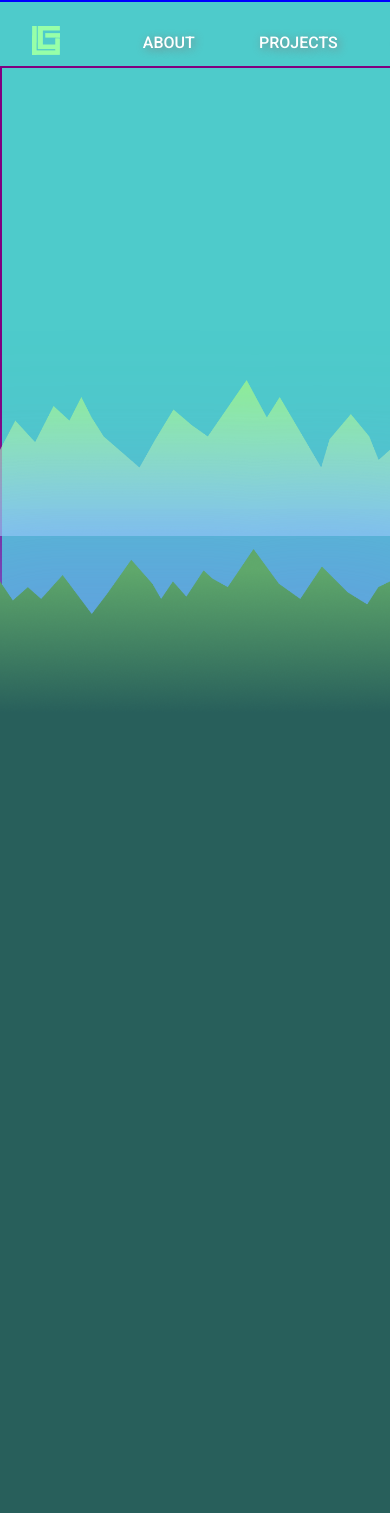
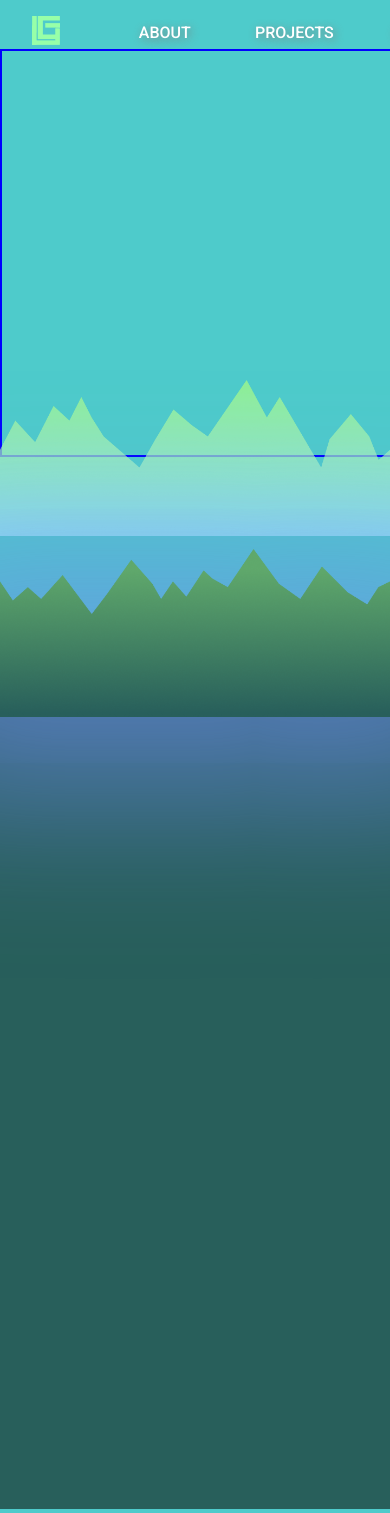
Before and after one commit to Jhinger/website, a React (Create React App) app: page / in a window 390 px wide. Shown: the top 1513 px of the page. Built offline with nearby package versions, Linux system fonts and the light colour scheme; the HTML template or start-up script is replaced by a standard one.

Commit message:
Mobile State + More Visual Changes

```diff
--- a/src/App.js
+++ b/src/App.js
@@ -1,3 +1,4 @@
+import { useState, useEffect } from 'react';
 import Introduction from './components/Introduction';
 import Main from './components/Main'
 import styled from 'styled-components';
@@ -12,6 +13,13 @@ const Wrapper = styled.div`
 `;
 
 const App = () => {
+	const [isMobile, setIsMobile] = useState(false)
+
+	// TODO
+	useEffect(() => {
+		window.innerWidth <= 760 ? setIsMobile(true) : setIsMobile(false)
+	})
+
 	return (
 		<Wrapper>
 			<Introduction />
--- a/src/components/Introduction.js
+++ b/src/components/Introduction.js
@@ -1,10 +1,12 @@
 import Nav from './Nav';
+import Title from './Title';
 import styles from '../styles/introduction.module.css'
 
 const Introduction = () => {
     return (
         <div className={styles.intro}>
             <Nav />
+            <Title />
             <div className={styles.container}>
                 <div className={styles.mountBack}></div>
                 <div className={styles.mountGlow}></div>
--- a/src/components/Main.js
+++ b/src/components/Main.js
@@ -3,6 +3,7 @@ import styles from '../styles/main.module.css'
 const Main = () => {
     return (
         <div className={styles.container}>
+
         </div>
     )
 }
--- /dev/null
+++ b/src/components/Title.js
@@ -0,0 +1,20 @@
+import ShortButton from './ShortButton'
+import styles from '../styles/title.module.css'
+
+const Title = () => {
+    return (
+        <div className={styles.container}>
+            <div className={styles.greet}>
+
+            </div>
+            <div className={styles.name}>
+
+            </div>
+            <div className={styles.description}>
+
+            </div>
+        </div>
+    )
+}
+
+export default Title;
--- a/src/index.css
+++ b/src/index.css
@@ -11,7 +11,6 @@ body {
   overflow-x: hidden;
   overflow-y: scroll;
   min-width: fit-content;
-
 }
 
 body::-webkit-scrollbar-track
--- a/src/styles/introduction.module.css
+++ b/src/styles/introduction.module.css
@@ -1,14 +1,15 @@
 .intro {
     width: 100%;
     height: 84vh;
-    border: 2px solid blue;
+    display: flex;
+    flex-direction: column;
 }
 
 .container {
     display: flex;
     align-items: flex-end;
     width: 100%;
-    height: 100vh;
+    height: 100%;
 }
 
 .mountBack {
@@ -16,7 +17,7 @@
     height: 20vh;
     position: absolute;
     left: 0;
-    bottom: 26vh;
+    bottom: 25vh;
     background-image: url('../static/MountainBack.png');
     background-size: contain;
     background-repeat: repeat-x;
@@ -42,7 +43,8 @@
     opacity: 1;
     position: absolute;
     left: 0;
-    bottom: 13rem;
+    bottom: 0rem;
+    margin: 0 0 20vh 0;
     -webkit-animation: glow linear 1s infinite;
     animation: glow linear 3s infinite;
 }
@@ -102,7 +104,6 @@
         align-items: flex-end;
         width: 100%;
         height: 100vh;
-        border: 2px solid purple;
     }
 
     .mountBack {
--- a/src/styles/main.module.css
+++ b/src/styles/main.module.css
@@ -3,5 +3,8 @@
     width: 100%;
     height: 50rem;
     z-index: 1;
+    position: relative;
+    top: 0;
+    left: 0;
     background-color: #285F5B;
 }
--- /dev/null
+++ b/src/styles/title.module.css
@@ -0,0 +1,6 @@
+
+.container {
+    width: 100%;
+    height: 160vh;
+    border: 2px solid blue;
+}
```
Also changed, not shown: src/components/MobileWarning.js (added).
